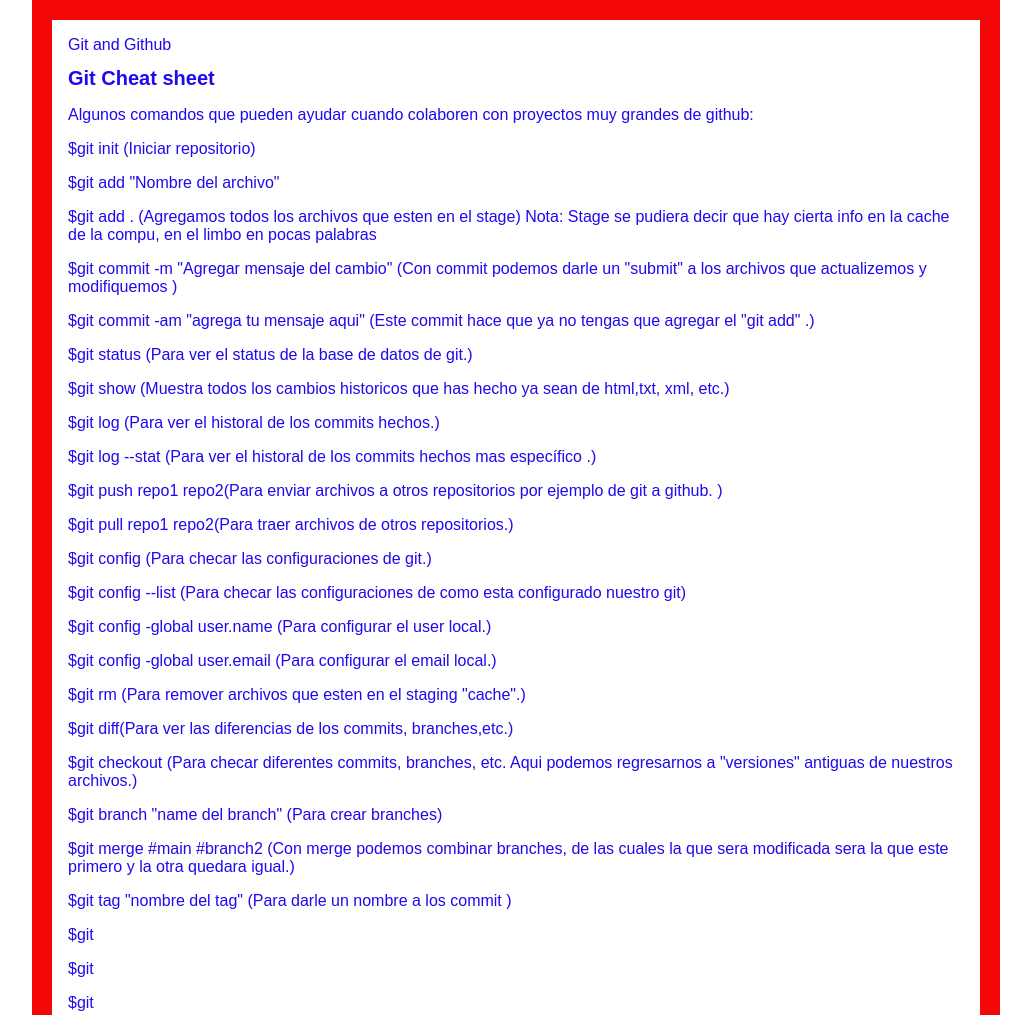
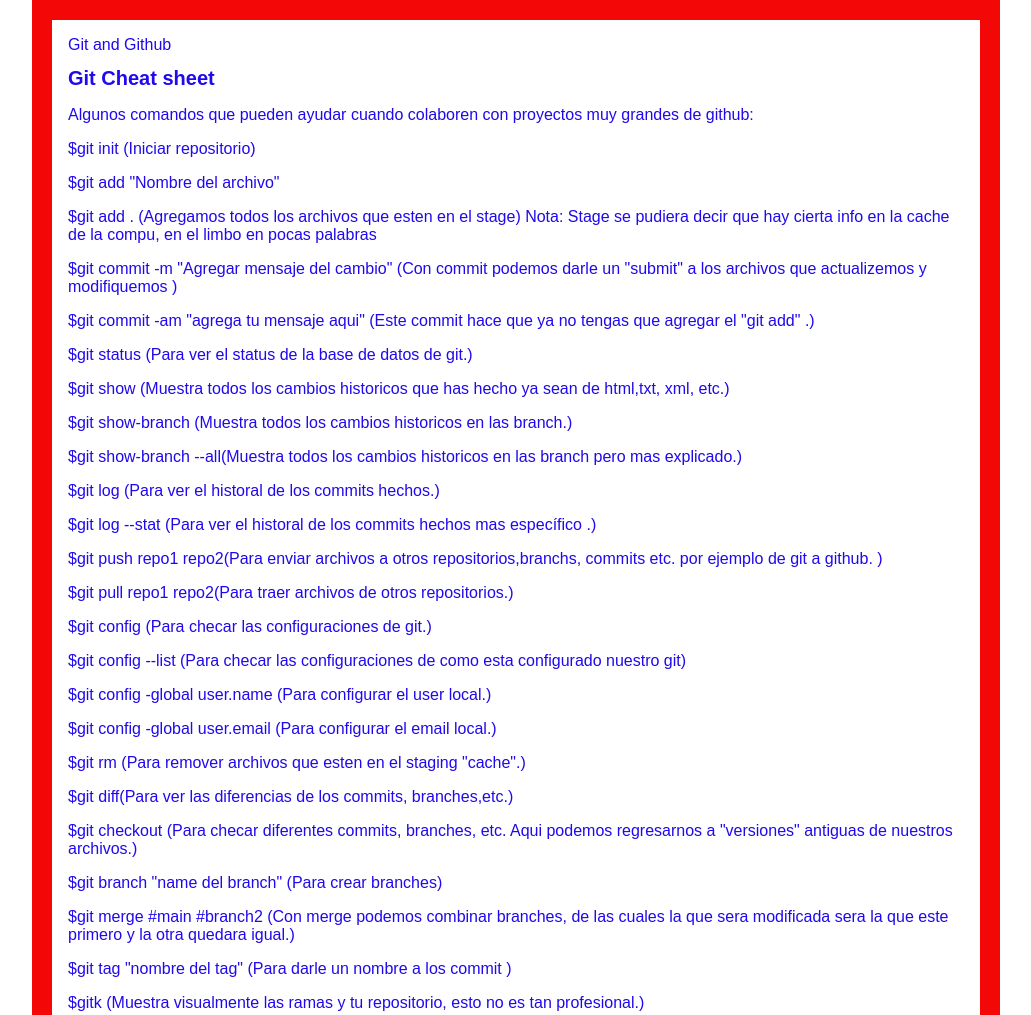
Before and after one commit to Posselt213/Hosting-Page, a plain HTML site: page blogpost.html in a window 1280 px wide. Shown: the top 1015 px of the page, without its empty margins (124-1155 px from the left). Drawn offline with Linux system fonts and the light colour scheme.

Commit message:
Se agregaron nuevos comandos a la lista.

```diff
--- a/blogpost.html
+++ b/blogpost.html
@@ -19,9 +19,11 @@
                   <p>$git commit -am "agrega tu mensaje aqui" (Este commit hace que ya no tengas que agregar el "git add" .)</p>
                   <p>$git status (Para ver el status de la base de datos de git.)</p>
                   <p>$git show (Muestra todos los cambios historicos que has hecho ya sean de html,txt, xml, etc.)</p>
+                  <p>$git show-branch (Muestra todos los cambios historicos en las branch.)</p>
+                  <p>$git show-branch --all(Muestra todos los cambios historicos en las branch pero mas explicado.)</p>
                   <p>$git log (Para ver el historal de los commits hechos.)</p>
                   <p>$git log --stat (Para ver el historal de los commits hechos mas específico .)</p>
-                  <p>$git push repo1 repo2(Para enviar archivos a otros repositorios por ejemplo de git a github. )</p>
+                  <p>$git push repo1 repo2(Para enviar archivos a otros repositorios,branchs, commits etc. por ejemplo de git a github. )</p>
                   <p>$git pull repo1 repo2(Para traer archivos de otros repositorios.)</p>
                   <p>$git config (Para checar las configuraciones de git.)</p>
                   <p>$git config --list (Para checar las configuraciones de como esta configurado nuestro git)</p>
@@ -33,7 +35,7 @@
                   <p>$git branch "name del branch" (Para crear branches)</p>
                   <p>$git merge #main #branch2 (Con merge podemos combinar branches, de las cuales la que sera modificada sera la que este primero y la otra quedara igual.)</p>
                   <p>$git tag "nombre del tag" (Para darle un nombre a los commit )</p>
-                  <p>$git </p>
+                  <p>$gitk (Muestra visualmente las ramas y tu repositorio, esto no es tan profesional.) </p>
                   <p>$git </p>
                   <p>$git </p>
                   <p>$git </p>
```
